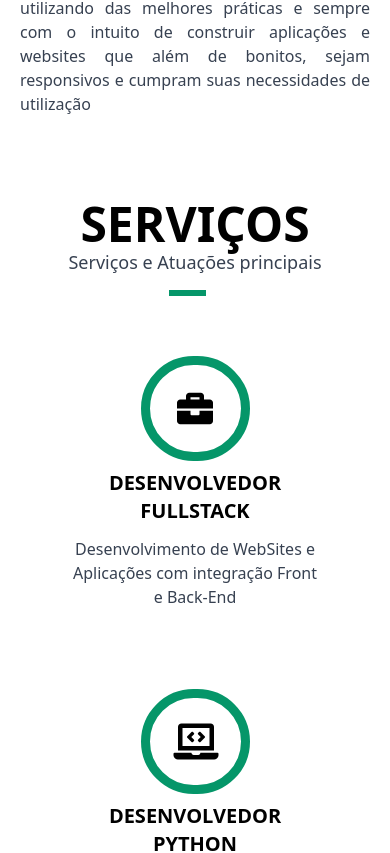
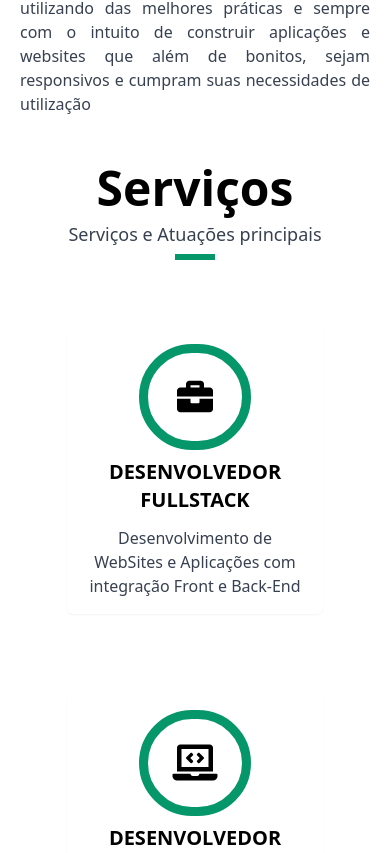
Before and after one commit to Samuel0102/elmusa-portfolio-vue, a Vue app: page / in a window 390 px wide. Shown: the part 3935-4788 px from the top of the page. Built offline with nearby package versions, Linux system fonts and the light colour scheme.

Commit message:
Services Responsivo e novo componente de título

```diff
--- a/src/components/MyService.vue
+++ b/src/components/MyService.vue
@@ -1,7 +1,7 @@
 <template>
-  <article class="my-10 w-64">
+  <article class="my-10 w-64 shadow-sm p-4 rounded-md">
     <i :class="icon" class="icon"></i>
-    <h3 class="service">{{ service }}</h3>
+    <h3 class="title">{{ service }}</h3>
     <p class="description">{{ description }}</p>
   </article>
 </template>
@@ -14,16 +14,15 @@ export default {
 
 <style scoped>
 .icon {
-  @apply text-4xl p-6
+  @apply text-4xl p-6 w-28 text-center
         border-green-600 rounded-full
         hover:bg-green-600 hover:border-green-100
-        hover:text-white transition  ease-linear;
+        hover:text-white transition ease-linear;
   border-width: 9px;
-  width: 109px;
-  height: 105px;
+
 }
 
-.service {
+.title {
   @apply text-xl uppercase pt-2 pb-3 font-bold;
 }
 
--- /dev/null
+++ b/src/components/SectionTitle.vue
@@ -0,0 +1,26 @@
+<template>
+  <h2 id="title" class="text-5xl font-bold mt-12">{{ title }}</h2>
+  <p id="resume" class="mt-2 mb-10 text-lg text-gray-700 relative">{{ resume }}</p>
+</template>
+
+<script>
+export default {
+    props: ['title', 'resume']
+}
+</script>
+
+<style scoped>
+#resume::before {
+  content: " ";
+  width: 40px;
+  border: 3px solid;
+  @apply text-green-600;
+  position: absolute;
+  bottom: -12px;
+  left: 0;
+  right: 0;
+  margin: 0 auto;
+
+}
+
+</style>
--- a/src/components/TheServices.vue
+++ b/src/components/TheServices.vue
@@ -1,8 +1,11 @@
 <template>
-  <section id="services" class="w-72 mx-auto text-center flex flex-col items-center">
-    <h2 class="text-5xl font-bold mt-16 w-64">SERVIÇOS</h2>
-    <p class="mb-10 text-lg text-gray-700 relative w-64" id="services-desc">Serviços e Atuações principais</p>
+  <section id="services" class="px-5 md:w-10/12 lg:w-9/12 mx-auto text-center">
+    <SectionTitle
+      :title="'Serviços'"
+      :resume="'Serviços e Atuações principais'"
+    />
 
+    <div id="services-list">
       <MyService
         :icon="'fas fa-briefcase'"
         :service="'Desenvolvedor FullStack'"
@@ -13,26 +16,22 @@
         :service="'Desenvolvedor Python'"
         :description="'Desenvolvimento de Scripts para WebScraping, Automações, etc.'"
       />
+    </div>
   </section>
 </template>
 
 <script>
 import MyService from "./MyService.vue";
+import SectionTitle from './SectionTitle.vue';
 
 export default {
-  components: { MyService },
+  components: { MyService, SectionTitle },
 };
 </script>
 
 <style scoped>
-    #services-desc::before{
-        content: " ";
-        width: 37px;
-        border: 3px solid;
-        @apply text-green-600;
-        position: absolute;
-        bottom: -20px;
-        left: 102px;
 
+#services-list {
+  @apply flex flex-col items-center md:flex-row md:justify-around md:items-baseline;
 }
 </style>
```
Lines whose indentation alone changed are shown as unchanged.
